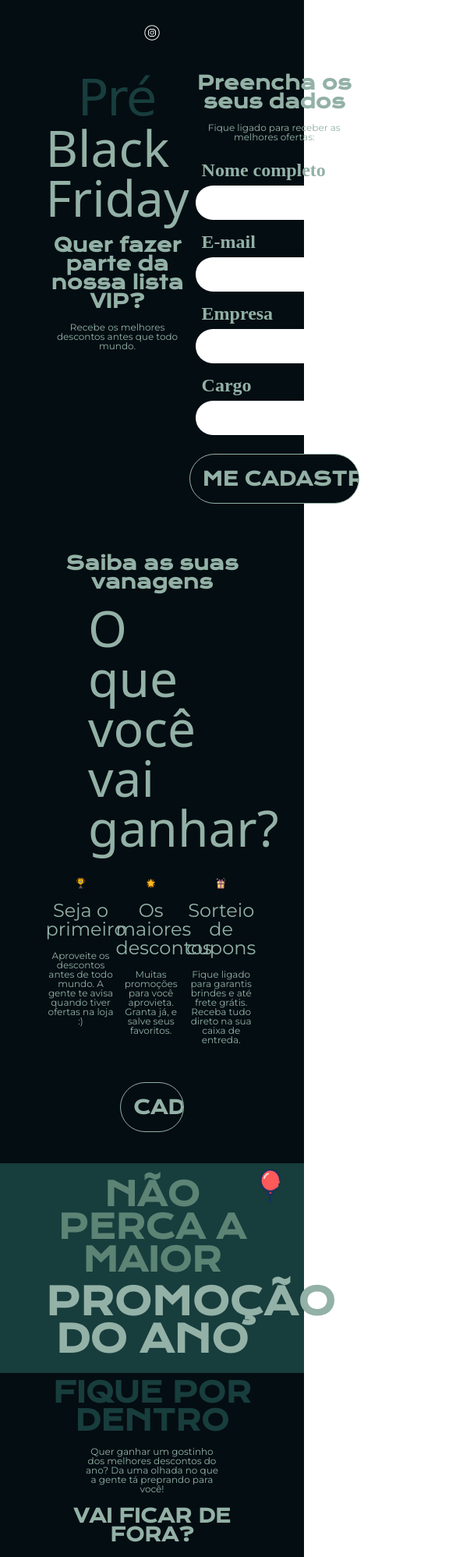
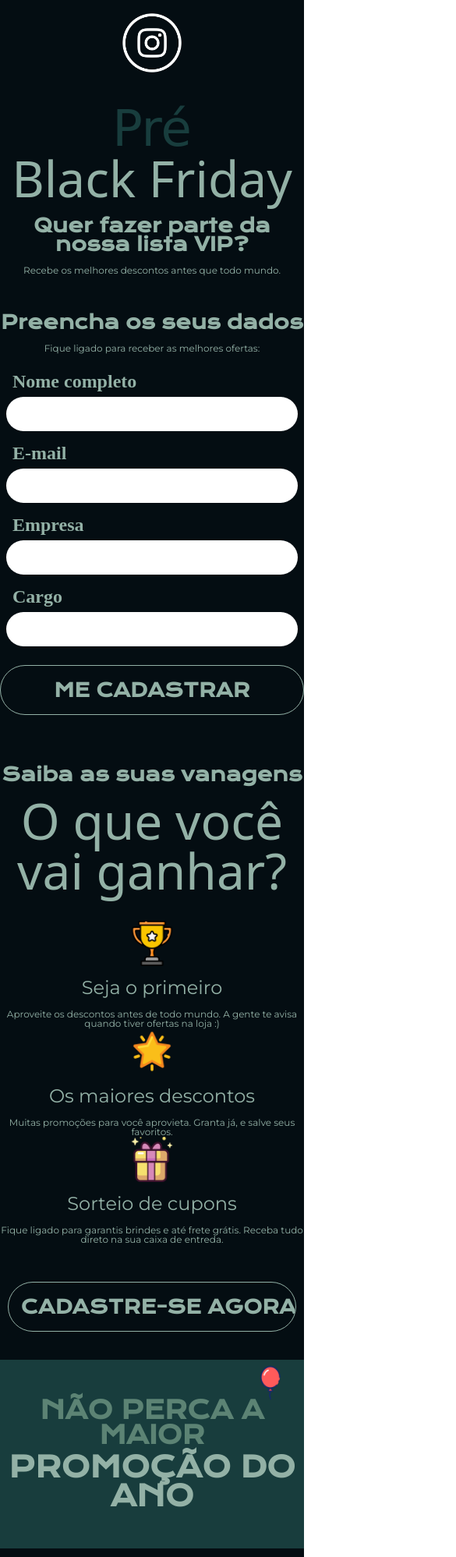
Before and after one commit to davidbnu/2024-exercicio-promocao, a plain HTML site: page index.html in a window 390 px wide. Shown: the top 1997 px of the page at 78% size, 585 px wide, since content can reach past the window. Drawn offline with nearby package versions, Linux system fonts and the light colour scheme; a web font is replaced by a local one.

Commit message:
Add files via upload

```diff
--- /dev/null
+++ b/css/mobile.css
@@ -0,0 +1,69 @@
+@media (max-width: 560px) {
+
+    .cabecalho {
+        padding: 1rem 0;
+    }
+    .cabelhao__destaque__imagem {
+        width: 20%;
+    }
+
+    .principal {
+        padding: 1% 0%;
+    }
+
+    .principal__promocao {
+        padding: 1rem 0 3rem 0;
+    }
+
+    .principal__destaque {
+        flex-direction: column;
+    }
+
+    .principal__titulo__destaque {
+        padding: 0;
+    }
+
+    .principal__formulario {
+        width: 100%;
+    }
+
+    .principal__titulo__destaque {
+        text-align: center;
+    }
+
+    .vantagens__presentes {
+        width: 100%;
+    }
+
+    .formulario__botao__vantagens {
+        width: 95%;
+    }
+
+    .vantagens__lista {
+        flex-direction: column;
+    }
+
+    .fiquedentro__lista {
+        flex-direction: column;
+    }
+
+    .maiorpromocao {
+        padding: 3rem 0;
+    }
+
+    .maiorpromocao__titulo {
+        font-size: 2rem;
+    }
+
+    .maiorpromocao__titulo__destaque {
+        font-size: 2.3rem;
+    }
+
+    .fiquedentro {
+        padding: 2rem 0;
+    }
+
+    .fiquedentro__descricao {
+        padding: 0 1rem;
+    }
+  }
--- a/index.html
+++ b/index.html
@@ -8,6 +8,7 @@
         <link rel="stylesheet" href="css/vantagens.css">
         <link rel="stylesheet" href="css/maiorpromocao.css">
         <link rel="stylesheet" href="css/fiquedentro.css">
+        <link rel="stylesheet" href="css/mobile.css">
         <title>Promoção Black Friday</title>
     </head>
     <body>
```
